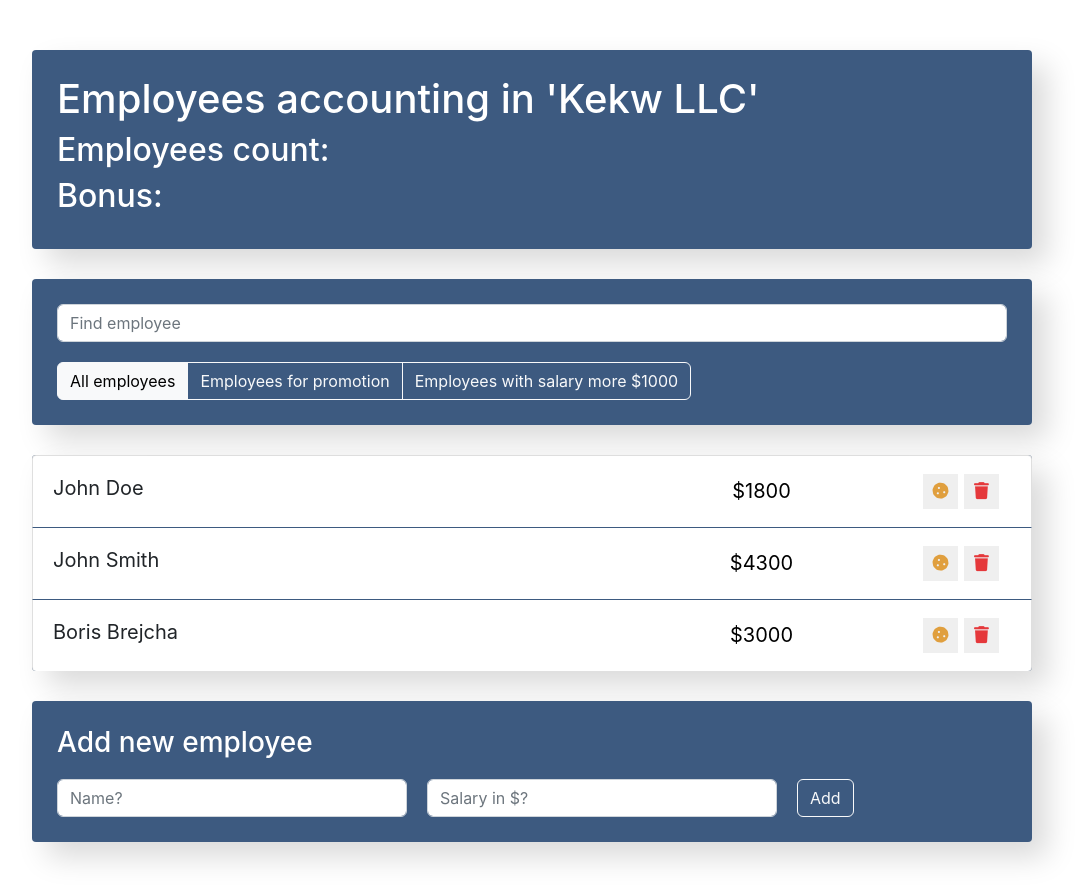
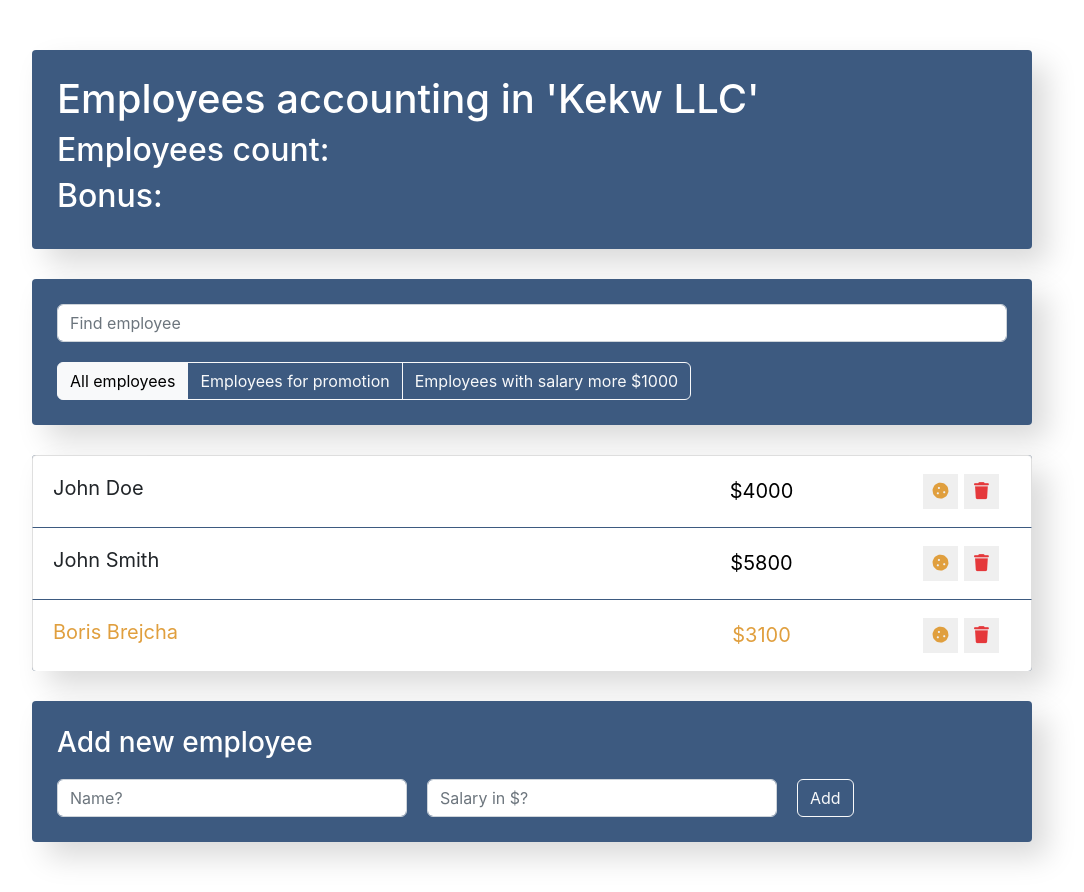
Before and after one commit to trueroo/CRUDLearnReact, a React (Create React App) app: page / in a window 1280 px wide. Shown: the whole page, without its empty margins (108-1192 px from the left). Built offline with nearby package versions, Linux system fonts and the light colour scheme.

Commit message:
add imitation get request to server

```diff
--- a/public/index.html
+++ b/public/index.html
@@ -16,7 +16,7 @@
 		/>
 		<meta
 			name="description"
-			content="Web site created using create-react-app"
+			content="Employees app"
 		/>
 		<!-- Bootstrap -->
 		<link
@@ -34,15 +34,6 @@
 			crossorigin="anonymous"
 			referrerpolicy="no-referrer"
 		/>
-
-		<link
-			rel="apple-touch-icon"
-			href="%PUBLIC_URL%/logo192.png"
-		/>
-		<link
-			rel="manifest"
-			href="%PUBLIC_URL%/manifest.json"
-		/>
 		<title>Employee App</title>
 	</head>
 	<body>
--- a/src/components/app/app.jsx
+++ b/src/components/app/app.jsx
@@ -7,6 +7,12 @@ import EmployeesAddForm from '../employees-add-form/employees-add-form';
 import './app.css';
 
 const App = () => {
+	const data = [
+		{ name: 'John Doe', salary: 4000, increase: false, id: 1 },
+		{ name: 'John Smith', salary: 5800, increase: false, id: 2 },
+		{ name: 'Boris Brejcha', salary: 3100, increase: true, id: 3 },
+	];
+
 	return (
 		<div className="app">
 			<AppInfo />
@@ -16,7 +22,7 @@ const App = () => {
 				<AppFilter />
 			</div>
 
-			<EmployeesList />
+			<EmployeesList data={data} />
 			<EmployeesAddForm />
 		</div>
 	);
--- a/src/components/employees-list-item/employees-list-item.jsx
+++ b/src/components/employees-list-item/employees-list-item.jsx
@@ -1,8 +1,14 @@
 import './employees-list-item.css';
 
-const EmployeesListItem = ({ name, salary }) => {
+const EmployeesListItem = ({ name, salary, increase }) => {
+	let classNames = 'list-group-item d-flex justify-content-between';
+
+	if (increase) {
+		classNames += ' increase';
+	}
+
 	return (
-		<li className="list-group-item d-flex justify-content-between">
+		<li className={classNames}>
 			<span className="list-group-item-label">{name}</span>
 			<input
 				type="text"
--- a/src/components/employees-list/employees-list.jsx
+++ b/src/components/employees-list/employees-list.jsx
@@ -1,23 +1,19 @@
 import EmployeesListItem from '../employees-list-item/employees-list-item';
 import './employees-list.css';
 
-const EmployeesList = () => {
-	return (
-		<ul className="app-list list-group">
+const EmployeesList = ({ data }) => {
+	const employees = data.map((el) => {
+		const { id, ...elProps } = el;
+
+		return (
 			<EmployeesListItem
-				name="John Doe"
-				salary={1800}
+				key={id}
+				{...elProps}
 			/>
-			<EmployeesListItem
-				name="John Smith"
-				salary={4300}
-			/>
-			<EmployeesListItem
-				name="Boris Brejcha"
-				salary={3000}
-			/>
-		</ul>
-	);
+		);
+	});
+
+	return <ul className="app-list list-group">{employees}</ul>;
 };
 
 export default EmployeesList;
```
